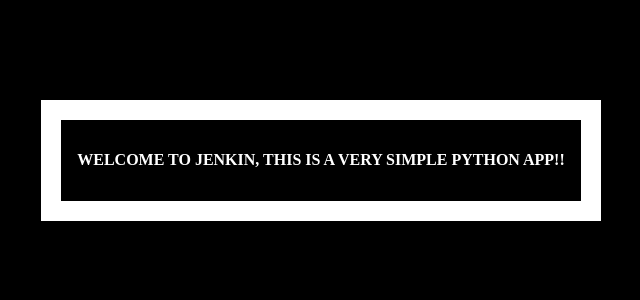
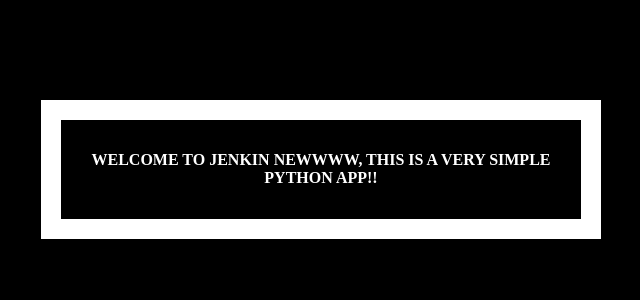
Before and after one commit to bhandarihardik/Jenkins_docker, a Flask app: page / in a window 1280 px wide. Shown: the top 300 px of the page, without its empty margins (319-959 px from the left). Run offline with Flask 2, Linux system fonts and the light colour scheme.

Commit message:
index updated

```diff
--- a/templates/index.html
+++ b/templates/index.html
@@ -19,7 +19,7 @@
   </head>
   <body>
     <div class="container">
-      <h4>Welcome to Jenkin, This is a very simple Python App!!</h4>
+      <h4>Welcome to Jenkin NEWWWW, This is a very simple Python App!!</h4>
     </div>
   </body>
 </html>
```
